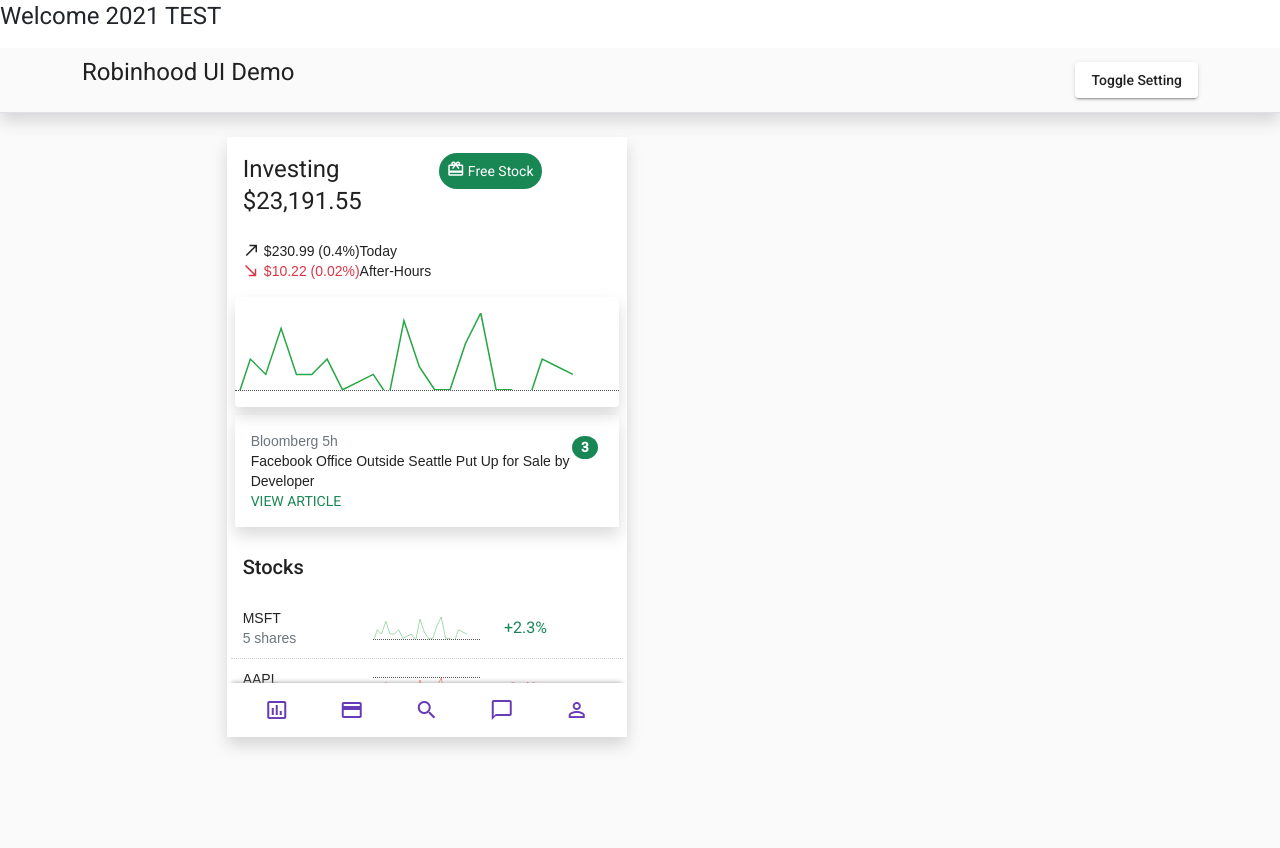
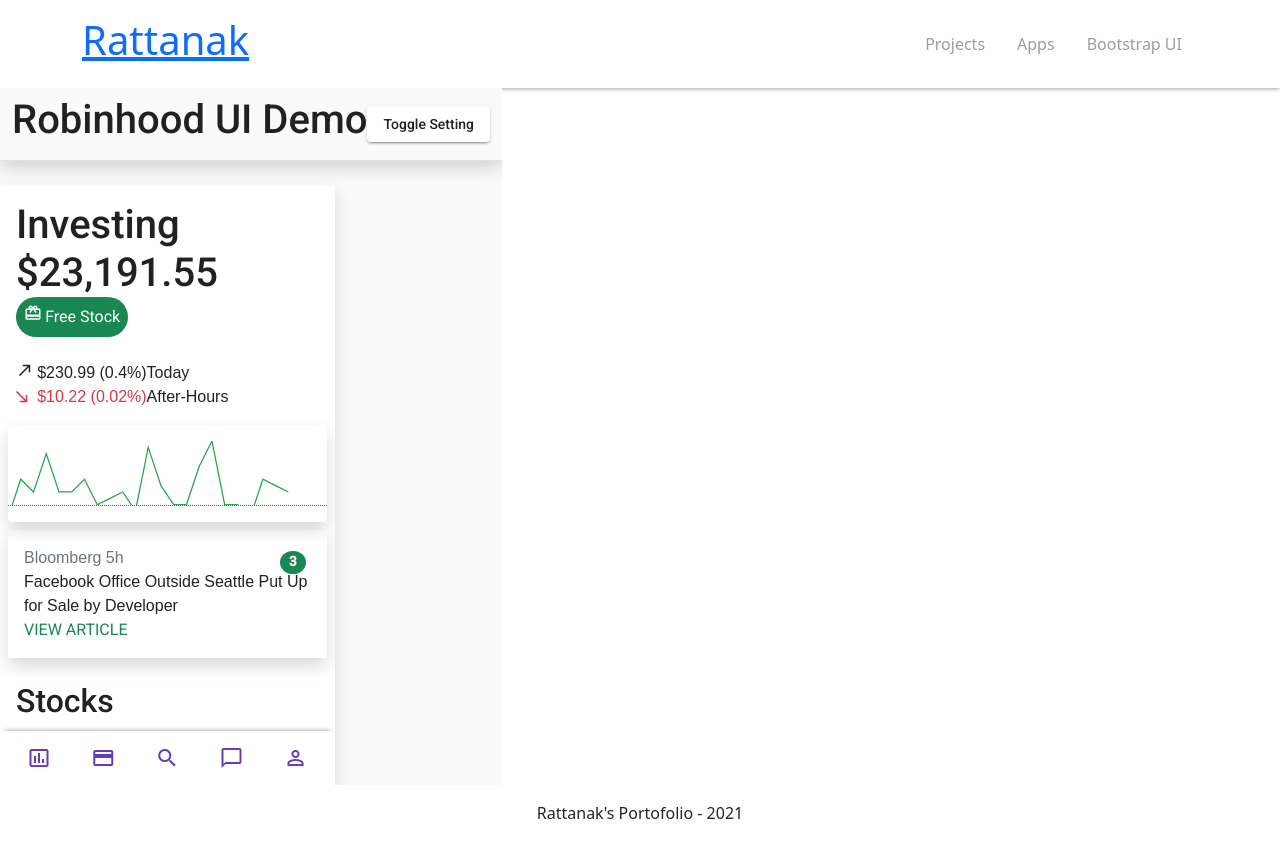
Before and after one commit to rattanakchea/rattanakchea.github.io, an Angular app: page /robinhood in a window 1280 px wide. Built offline with nearby package versions, Linux system fonts and the light colour scheme.

Commit message:
put navigation clean default angular css style

```diff
--- a/src/app/app.component.html
+++ b/src/app/app.component.html
@@ -1,3 +1,11 @@
-<h1>Welcome 2021 TEST</h1>
+<section class="wrapper d-flex flex-column justify-content-between">
+    <app-navigation></app-navigation>
 
-<router-outlet></router-outlet>
+    <section class="d-flex flex-fill" role="main">
+        <router-outlet></router-outlet>
+    </section>
+
+    <footer class="gradient py-3 w-100 d-flex justify-content-center">
+        <span>Rattanak's Portofolio - 2021</span>
+    </footer>
+</section>
--- a/src/app/app.component.scss
+++ b/src/app/app.component.scss
@@ -0,0 +1,5 @@
+:host {
+  .wrapper {
+    height: 100%;
+  }
+}
--- a/src/app/app.module.ts
+++ b/src/app/app.module.ts
@@ -1,9 +1,9 @@
 import { NgModule } from '@angular/core';
 import { BrowserModule } from '@angular/platform-browser';
-
 import { AppRoutingModule } from './app-routing.module';
 import { AppComponent } from './app.component';
 import { BrowserAnimationsModule } from '@angular/platform-browser/animations';
+import { CoreModule } from './core/core.module';
 
 @NgModule({
   declarations: [
@@ -12,7 +12,8 @@ import { BrowserAnimationsModule } from '@angular/platform-browser/animations';
   imports: [
     BrowserModule,
     AppRoutingModule,
-    BrowserAnimationsModule
+    BrowserAnimationsModule,
+    CoreModule
   ],
   providers: [],
   bootstrap: [AppComponent]
--- /dev/null
+++ b/src/app/core/components/navigation/navigation.component.html
@@ -0,0 +1,22 @@
+<nav class="navbar navbar-dark navbar-expand-lg portfolio-navbar py-3">
+  <div class="container d-flex flex-nowrap">
+    <div>
+      <a routerLink="/">
+        <h1>Rattanak</h1>
+      </a>
+    </div>
+    <div class="d-flex" id="navbarNav">
+      <ul class="nav ml-auto">
+        <li class="nav-item" role="presentation">
+          <a class="nav-link" routerLink="/projects">Projects</a>
+        </li>
+        <li class="nav-item" role="presentation">
+          <a class="nav-link" routerLink="/apps">Apps</a>
+        </li>
+        <li class="nav-item" role="presentation">
+          <a class="nav-link" href="/bootstrap">Bootstrap UI</a>
+        </li>
+      </ul>
+    </div>
+  </div>
+</nav>
--- /dev/null
+++ b/src/app/core/components/navigation/navigation.component.scss
@@ -0,0 +1,23 @@
+nav.navbar {
+  color: black;
+  //   box-shadow: 0 4px 10px rgba(0, 0, 0, 0.1);
+  box-shadow: 0 0 5px 0 rgba(0, 0, 0, 0.5);
+}
+
+.avatar {
+  width: 25px;
+  height: 25px;
+  background-image: url("/assets/img/gravatar.png");
+}
+
+
+li.nav-item {
+  a.nav-link {
+    color: #9e9aa7;
+
+    &:hover {
+      color: black;
+      font-weight: 500;
+    }
+  }
+}
--- /dev/null
+++ b/src/app/core/components/navigation/navigation.component.ts
@@ -0,0 +1,12 @@
+import { Component, OnInit } from "@angular/core";
+
+@Component({
+  selector: "app-navigation",
+  templateUrl: "./navigation.component.html",
+  styleUrls: ["./navigation.component.scss"]
+})
+export class NavigationComponent implements OnInit {
+  constructor() {}
+
+  ngOnInit(): void {}
+}
--- /dev/null
+++ b/src/app/core/core.module.ts
@@ -0,0 +1,16 @@
+import { NgModule } from '@angular/core';
+import { CommonModule } from '@angular/common';
+import { NavigationComponent } from './components/navigation/navigation.component';
+import { RouterModule } from '@angular/router';
+// import { Page404Component } from "./page404/page404.component";
+// import { LoadingScreenComponent } from "./loading-screen/loading-screen.component";
+// import { DynamicNavComponent } from "./dynamic-nav/dynamic-nav.component";
+// import { IntroductionComponent } from "./introduction/introduction.component";
+
+const commonComponents = [NavigationComponent];
+@NgModule({
+  declarations: [...commonComponents],
+  imports: [CommonModule, RouterModule],
+  exports: [RouterModule, ...commonComponents],
+})
+export class CoreModule {}
--- a/src/index.html
+++ b/src/index.html
@@ -1,8 +1,9 @@
 <!doctype html>
 <html lang="en">
+
 <head>
   <meta charset="utf-8">
-  <title>Rattanak2021</title>
+  <title>Rattanak Dev Portfolio</title>
   <base href="/">
   <meta name="viewport" content="width=device-width, initial-scale=1">
   <link rel="icon" type="image/x-icon" href="favicon.ico">
@@ -10,7 +11,9 @@
   <link href="https://fonts.googleapis.com/css2?family=Roboto:wght@300;400;500&display=swap" rel="stylesheet">
   <link href="https://fonts.googleapis.com/icon?family=Material+Icons" rel="stylesheet">
 </head>
-<body class="mat-typography">
+
+<body>
   <app-root></app-root>
 </body>
+
 </html>
--- a/src/styles.scss
+++ b/src/styles.scss
@@ -1,4 +1,34 @@
 /* You can add global styles to this file, and also import other style files */
 
-html, body { height: 100%; }
-body { margin: 0; font-family: Roboto, "Helvetica Neue", sans-serif; }
+// reset
+* {
+  box-sizing: border-box;
+}
+
+html,
+body {
+  width: 100%;
+  height: 100%;
+  font-size: 16px;
+  line-height: 1.3;
+}
+
+// override variables
+$primary: rgb(9, 133, 96);
+$secondary: #f7f8fc;
+
+// bootstrap 5
+@import "../node_modules/bootstrap/scss/bootstrap.scss";
+
+// utilities
+
+.gradient-1 {
+  background: linear-gradient(120deg, #7f70f5, #a7a4a3);
+  color: #fff;
+}
+
+.center {
+  display: flex;
+  justify-content: center;
+  align-items: center;
+}
```
Also changed, not shown: 9 other files (tests, documents, lock files or other folders).
